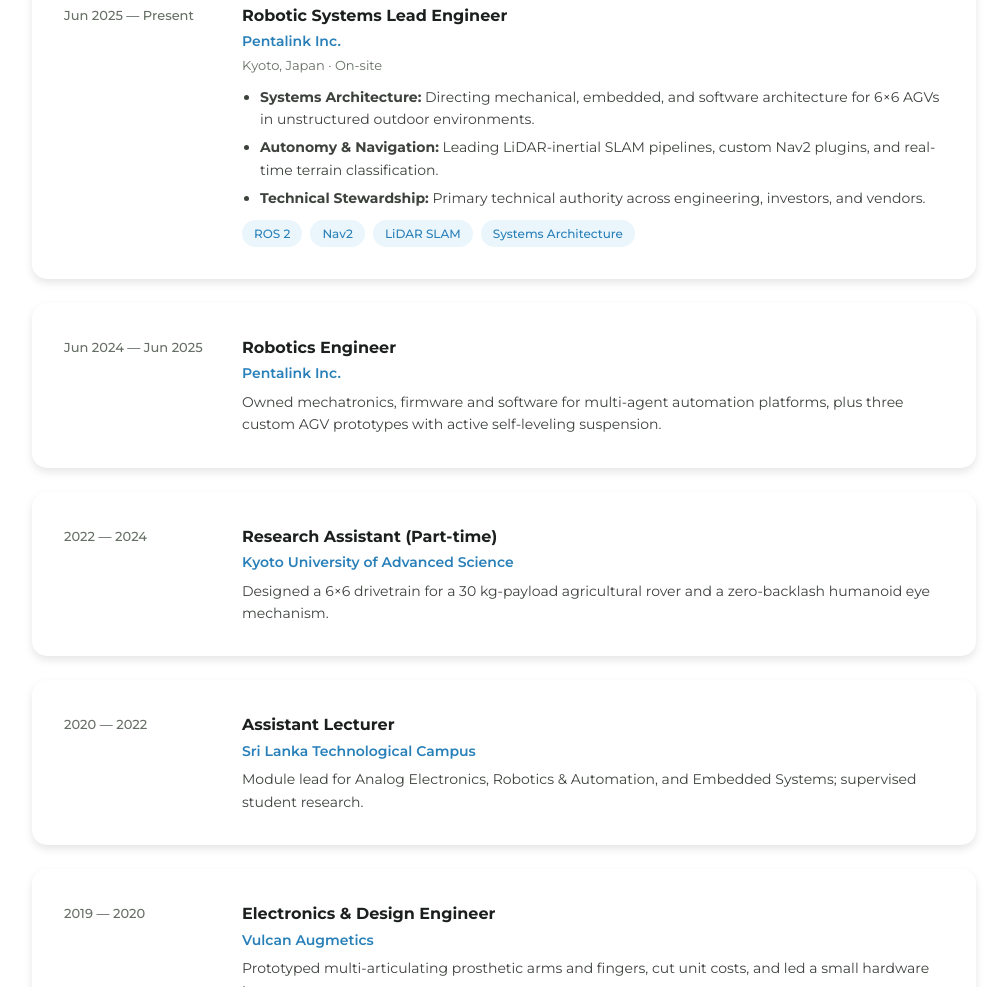
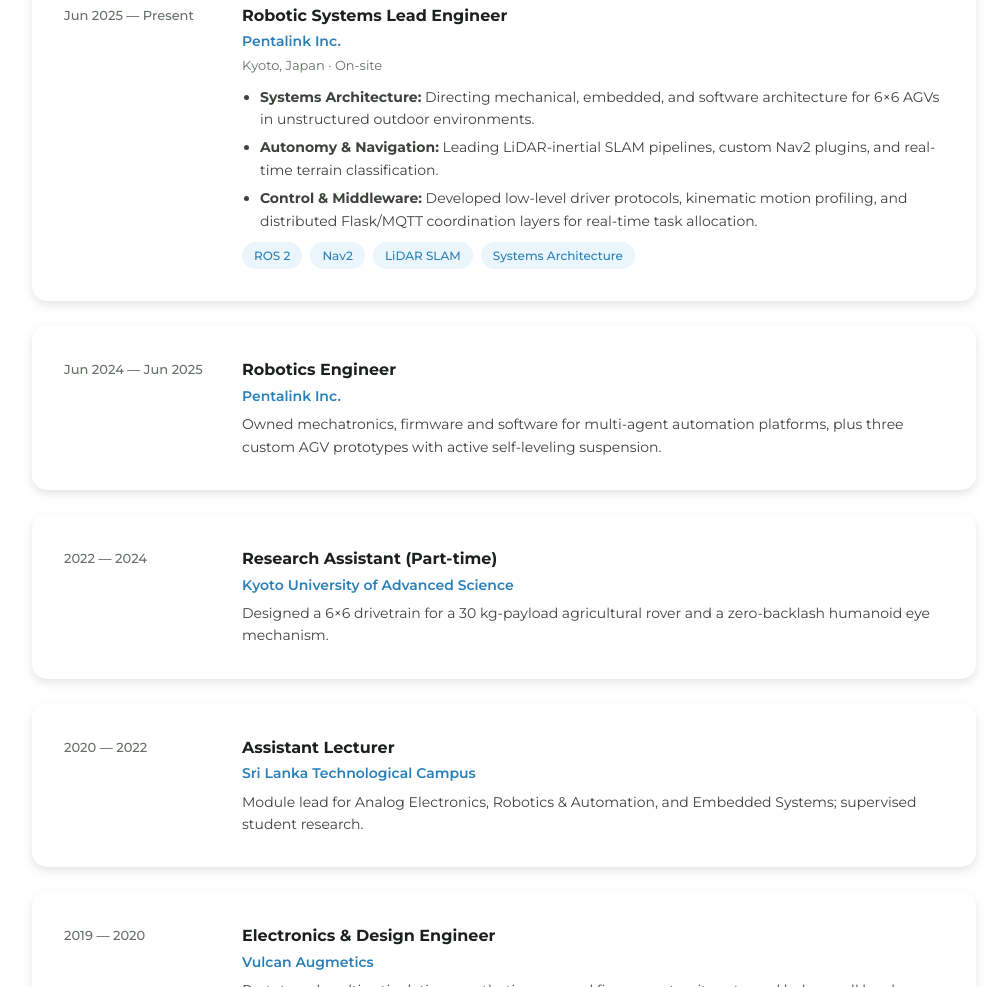
Before and after one commit to titanX108/titanx108.github.io, a plain HTML site: page index.html in a window 1280 px wide. Shown: the part 1784-2771 px from the top of the page, without its empty margins (136-1142 px from the left). Drawn offline with Linux system fonts and the light colour scheme.

Commit message:
Update index.html

```diff
--- a/index.html
+++ b/index.html
@@ -287,7 +287,7 @@
           <ul>
             <li><strong>Systems Architecture:</strong> Directing mechanical, embedded, and software architecture for 6×6 AGVs in unstructured outdoor environments.</li>
             <li><strong>Autonomy &amp; Navigation:</strong> Leading LiDAR-inertial SLAM pipelines, custom Nav2 plugins, and real-time terrain classification.</li>
-            <li><strong>Technical Stewardship:</strong> Primary technical authority across engineering, investors, and vendors.</li>
+            <li><strong>Control &amp; Middleware:</strong> Developed low-level driver protocols, kinematic motion profiling, and distributed Flask/MQTT coordination layers for real-time task allocation.</li>
           </ul>
           <div class="chip-row"><span class="chip">ROS 2</span><span class="chip">Nav2</span><span class="chip">LiDAR SLAM</span><span class="chip">Systems Architecture</span></div>
         </div>
```
